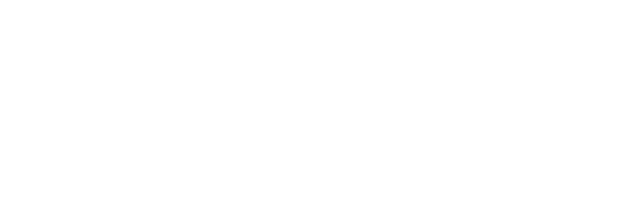
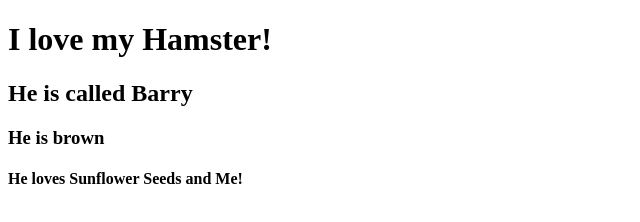
Before and after one commit to tbyrnecn/pet-website, a plain HTML site: page index.html in a window 1280 px wide. Shown: the whole page, without its empty margins (0-640 px from the left). Drawn offline with Linux system fonts and the light colour scheme.

Commit message:
Second Commit

```diff
--- a/index.html
+++ b/index.html
@@ -7,6 +7,9 @@
     <title>Pets</title>
 </head>
 <body>
-
+    <h1> I love my Hamster!</h1>
+    <h2> He is called Barry</h2>
+    <h3> He is brown</h3>
+    <h4>He loves Sunflower Seeds and Me!</h4>
 </body>
 </html>
```
